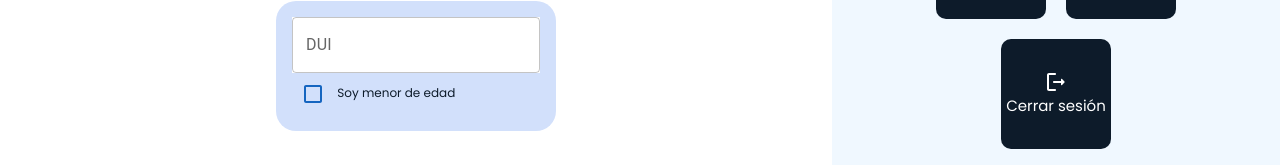
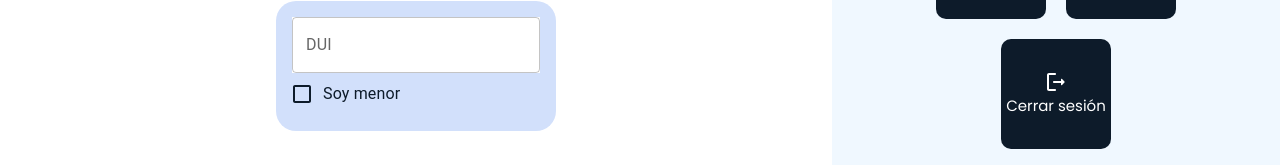
Before and after one commit to AngelGuidos/coloniHLVS, a React (Vite) app in the folder Cliente/colonia_hlvs/: page /profileVisitante in a window 1280 px wide. Shown: the part 399-564 px from the top of the page. Built offline with nearby package versions, Linux system fonts and the light colour scheme.

Commit message:
Fix: Disable DUI for minors

```diff
--- a/Cliente/colonia_hlvs/src/screens/visitante/profile/profileVisitante.jsx
+++ b/Cliente/colonia_hlvs/src/screens/visitante/profile/profileVisitante.jsx
@@ -14,11 +14,16 @@ import PersonRoundedIcon from "@mui/icons-material/PersonRounded";
 import InsertInvitationRoundedIcon from "@mui/icons-material/InsertInvitationRounded";
 import axios from "../../../api/axios"; // Asegúrate de tener axios importado
 import useAuth from "../../../hooks/useAuth";
+import FormControlLabel from "@mui/material/FormControlLabel";
+
 
 import { Fab, useMediaQuery } from "@mui/material";
 import WidgetsIcon from "@mui/icons-material/Widgets";
 
 function ProfileVisitante() {
+
+  const [isChecked, setIsChecked] = useState(false);
+
   const buttons = [
     {
       icon: <InsertInvitationRoundedIcon />,
@@ -49,6 +54,15 @@ function ProfileVisitante() {
     }
   };
 
+  const handleCheckboxChange = (event) => {
+    setIsChecked(event.target.checked);
+    if (event.target.checked) {
+        setDui('00000000-0');
+    } else {
+        setDui('');
+    }
+};
+
   const handleRegisterClick = async () => {
     try {
       const response = await axios.post(
@@ -64,7 +78,6 @@ function ProfileVisitante() {
 
       if (response.status === 200) {
         toast.success("DUI actualizado exitosamente!");
-        setDui("");
       } else {
         toast.error("Error al actualizar el DUI.");
       }
@@ -130,6 +143,7 @@ function ProfileVisitante() {
                     className="profileVisitante-text-field"
                     value={dui}
                     onChange={handleDuiChange}
+                    disabled={isChecked}
                     inputProps={{
                       pattern: "^[0-9]{8}-[0-9]$", // Regex for DUI format: 8 digits, a hyphen, and 1 digit
                       maxLength: 10, // 8 digits + 1 hyphen + 1 digit = 10 characters
@@ -138,16 +152,16 @@ function ProfileVisitante() {
                 </div>
               </Box>
               <div>
-                <Checkbox
-                  {...label}
-                  sx={{
-                    color: blue[800],
-                    "&.Mui-checked": {
-                      color: blue[600],
-                    },
-                  }}
-                />{" "}
-                Soy menor de edad
+                <FormControlLabel className="check_field"
+                value="end"
+                control={<Checkbox
+                  sx={{ color: '#0d1b2a', '&.Mui-checked': { color: '#0d1b2a' }, }}
+                  checked={isChecked}
+                  onChange={handleCheckboxChange}
+                />}
+                label="Soy menor"
+                labelPlacement="end"
+              />
               </div>
             </div>
             <div className="profileVisitante-button-container">
```
